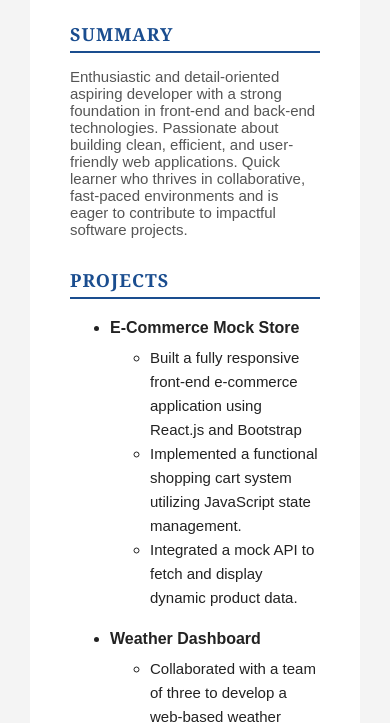
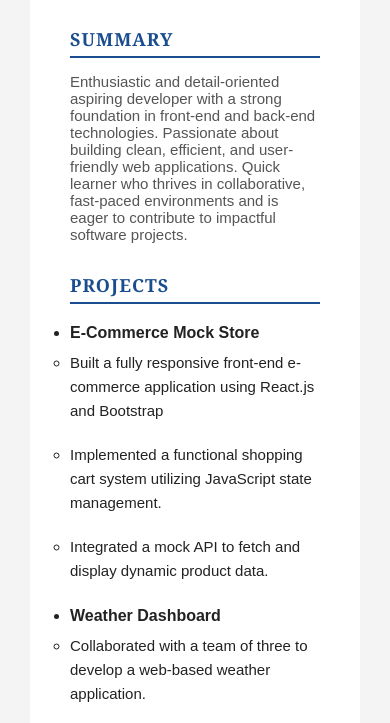
Before and after one commit to chr-d/chapter07, a plain HTML site: page html-resume/index.html in a window 390 px wide. Shown: the part 349-1072 px from the top of the page. Drawn offline with Linux system fonts and the light colour scheme.

Commit message:
add media query for lists

```diff
--- a/html-resume/style.css
+++ b/html-resume/style.css
@@ -78,3 +78,17 @@ p {
 strong {
   color: #222;
 }
+
+@media (width < 720px) {
+  ul {
+    padding: 0px;
+    margin: 0px;
+  }
+  ul > li {
+    margin-block-end: 20px;
+  }
+  ul > li > ul {
+    padding: 0px;
+    margin: 0px;
+  }
+}
```
